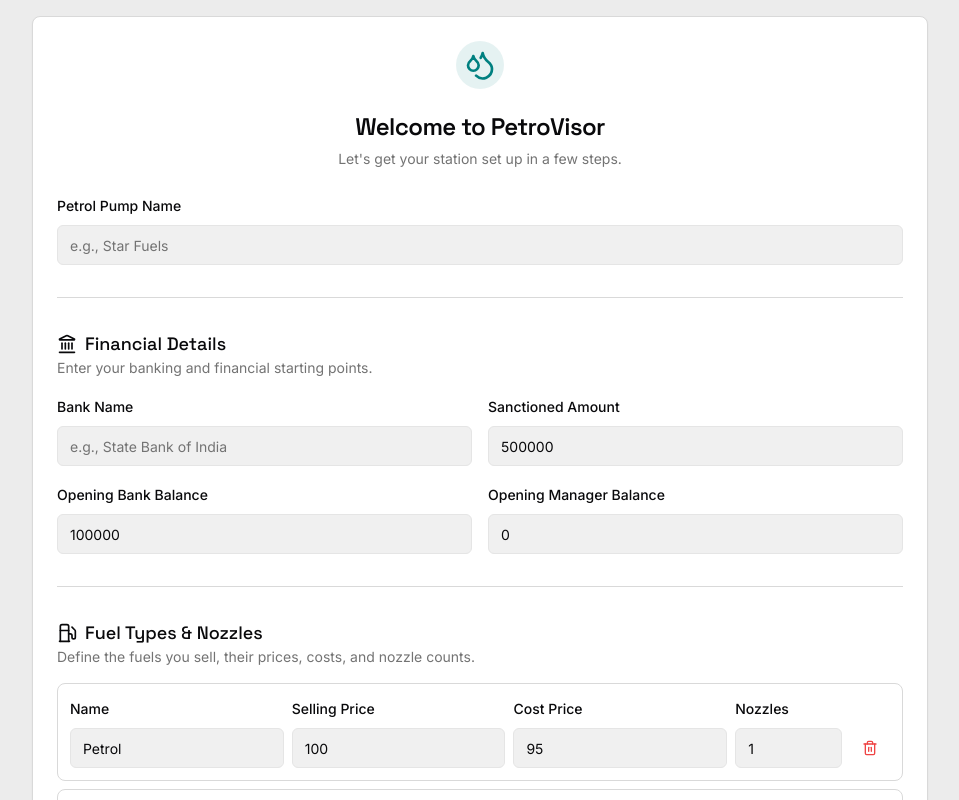
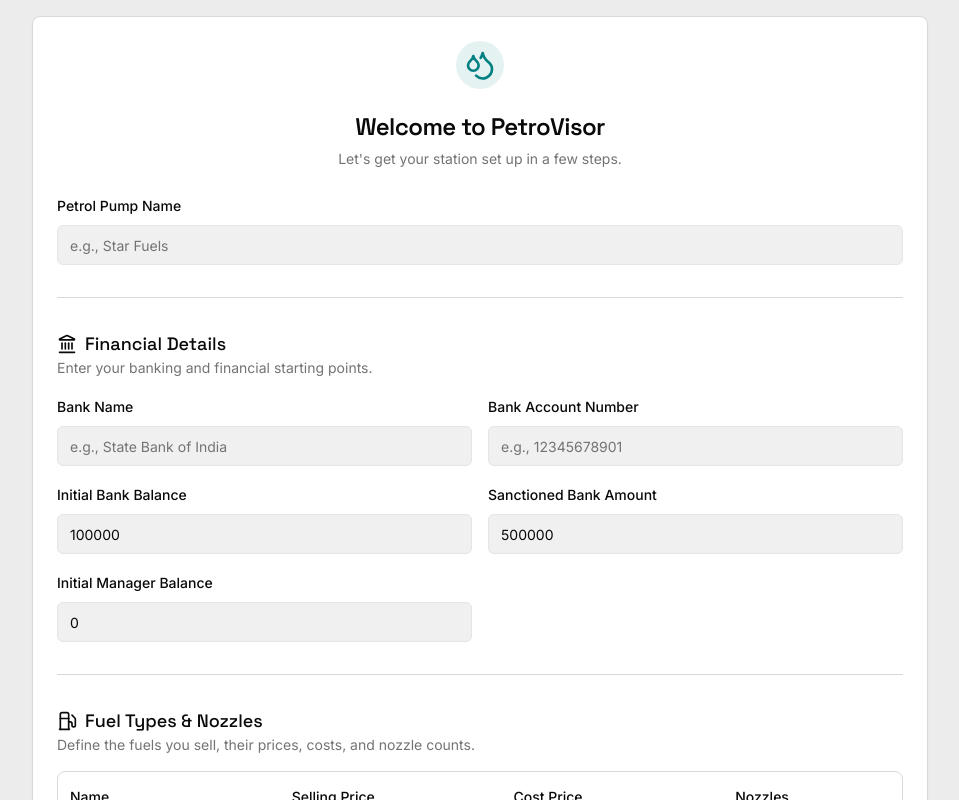
Before and after one commit to ArkaHitman/Petrovisor, a Next.js app: page / in a window 1280 px wide. Shown: the top 800 px of the page, without its empty margins (160-1119 px from the left). Built offline with nearby package versions, Linux system fonts and the light colour scheme.

Commit message:
I see this error with the app, reported by NextJS, please fix it. The er

```diff
--- a/src/components/setup-wizard.tsx
+++ b/src/components/setup-wizard.tsx
@@ -35,6 +35,7 @@ const tankSchema = z.object({
 const setupSchema = z.object({
   pumpName: z.string().min(1, 'Pump name is required.'),
   bankName: z.string().optional(),
+  bankAccountNumber: z.string().optional(),
   sanctionedAmount: z.coerce.number().min(0, 'Must be positive').optional(),
   initialBankBalance: z.coerce.number().optional(),
   managerInitialBalance: z.coerce.number().optional(),
@@ -56,6 +57,7 @@ export default function SetupWizard() {
     return {
       pumpName: '',
       bankName: '',
+      bankAccountNumber: '',
       sanctionedAmount: 500000,
       initialBankBalance: 100000,
       managerInitialBalance: 0,
@@ -145,9 +147,10 @@ export default function SetupWizard() {
                 <p className="text-sm text-muted-foreground mb-4">Enter your banking and financial starting points.</p>
                 <div className="grid grid-cols-1 md:grid-cols-2 gap-4">
                   <FormField control={form.control} name="bankName" render={({ field }) => <FormItem><FormLabel>Bank Name</FormLabel><FormControl><Input placeholder="e.g., State Bank of India" {...field} /></FormControl><FormMessage /></FormItem>} />
-                  <FormField control={form.control} name="sanctionedAmount" render={({ field }) => <FormItem><FormLabel>Sanctioned Amount</FormLabel><FormControl><Input type="number" {...field} /></FormControl><FormMessage /></FormItem>} />
-                  <FormField control={form.control} name="initialBankBalance" render={({ field }) => <FormItem><FormLabel>Opening Bank Balance</FormLabel><FormControl><Input type="number" {...field} /></FormControl><FormMessage /></FormItem>} />
-                  <FormField control={form.control} name="managerInitialBalance" render={({ field }) => <FormItem><FormLabel>Opening Manager Balance</FormLabel><FormControl><Input type="number" {...field} /></FormControl><FormMessage /></FormItem>} />
+                  <FormField control={form.control} name="bankAccountNumber" render={({ field }) => <FormItem><FormLabel>Bank Account Number</FormLabel><FormControl><Input placeholder="e.g., 12345678901" {...field} /></FormControl><FormMessage /></FormItem>} />
+                  <FormField control={form.control} name="initialBankBalance" render={({ field }) => <FormItem><FormLabel>Initial Bank Balance</FormLabel><FormControl><Input type="number" {...field} /></FormControl><FormMessage /></FormItem>} />
+                  <FormField control={form.control} name="sanctionedAmount" render={({ field }) => <FormItem><FormLabel>Sanctioned Bank Amount</FormLabel><FormControl><Input type="number" {...field} /></FormControl><FormMessage /></FormItem>} />
+                  <FormField control={form.control} name="managerInitialBalance" render={({ field }) => <FormItem><FormLabel>Initial Manager Balance</FormLabel><FormControl><Input type="number" {...field} /></FormControl><FormMessage /></FormItem>} />
                 </div>
               </div>
 
```
